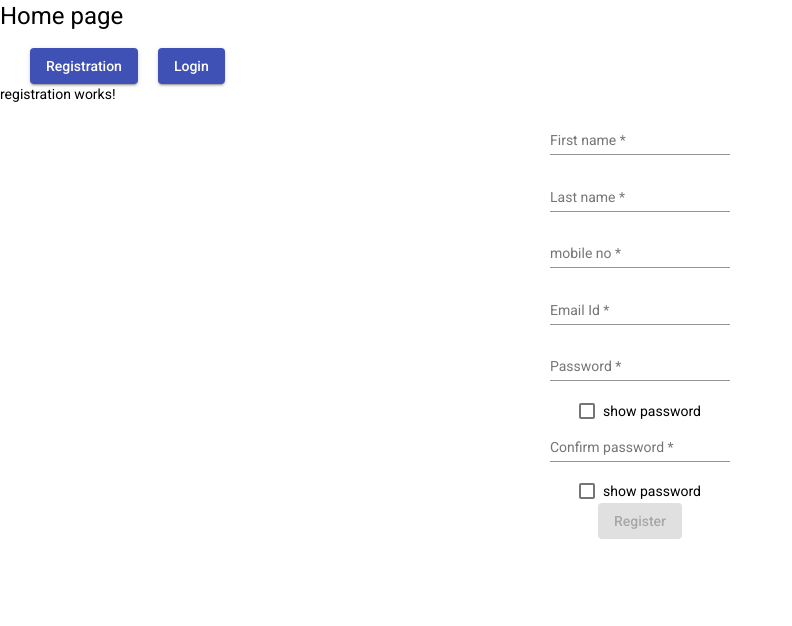
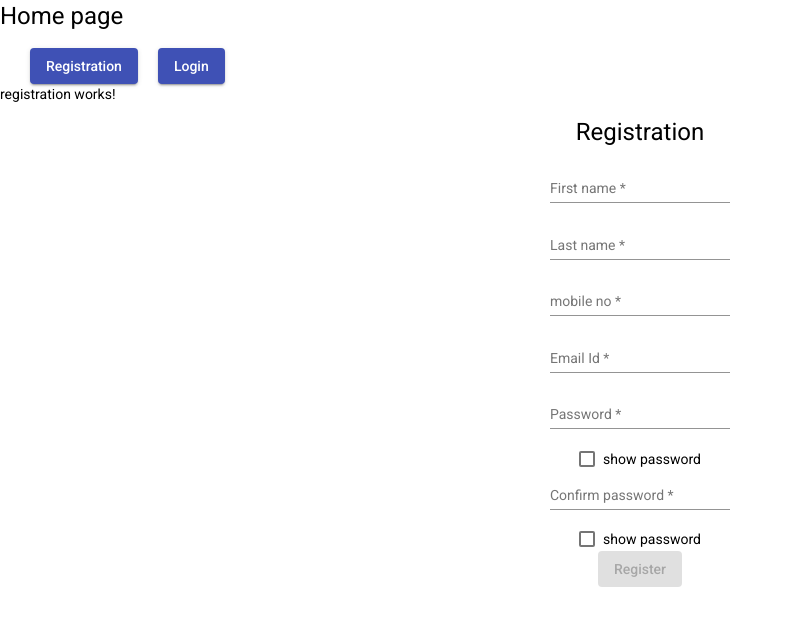
Before and after one commit to TransaQ-Solutions/my_proj, an Angular app: page /registration in a window 1280 px wide. Shown: the top 626 px of the page, without its empty margins (0-792 px from the left). Built offline with nearby package versions, Linux system fonts and the light colour scheme.

Commit message:
untoucherror

```diff
--- a/src/app/registration/registration.component.html
+++ b/src/app/registration/registration.component.html
@@ -1,6 +1,7 @@
 <p>registration works!</p>
 <div class="sample1">
-<form [formGroup]="myForm" (ngSubmit)="myForm.valid && onSubmit()" noval>
+  <h1>Registration </h1>
+<form  #form="ngForm" [formGroup]="myForm" (ngSubmit)="myForm.valid && onSubmit()" novalidate >
 <div class="example-container">
   <div>
     <mat-form-field>
@@ -59,7 +60,7 @@
 
 
   </div>
-  <button type="submit"  [disabled]="!myForm.valid" mat-raised-button color="primary"> Register</button>
-
+  <button type="submit" routerLink="/registration"  [disabled]="!myForm.valid" mat-raised-button color="primary"> Register</button>
+  <!-- <button  routerLink="/login" mat-raised-button color="primary"> Login</button> -->
 </form>
 </div>
--- a/src/app/registration/registration.component.ts
+++ b/src/app/registration/registration.component.ts
@@ -1,5 +1,5 @@
-import { Component, OnInit } from '@angular/core';
-import { FormBuilder, FormGroup, Validators } from '@angular/forms';
+import { Component, OnInit, ViewChild } from '@angular/core';
+import { FormBuilder, FormGroup, Validators,FormGroupDirective } from '@angular/forms';
 // import { ConfirmedValidator } from './confirmed.validator';
 @Component({
   selector: 'app-registration',
@@ -7,7 +7,7 @@ import { FormBuilder, FormGroup, Validators } from '@angular/forms';
   styleUrls: ['./registration.component.scss']
 })
 export class RegistrationComponent implements OnInit {
-
+  // touched=false;
   myForm: FormGroup;
   firstname: any;
   lastname: any;
@@ -18,6 +18,7 @@ export class RegistrationComponent implements OnInit {
   message = '';
   user:any={};
 
+   @ViewChild(FormGroupDirective) formGroupDirective: FormGroupDirective;
 
 
   constructor(private fb: FormBuilder) { }
@@ -40,9 +41,12 @@ export class RegistrationComponent implements OnInit {
     this.user =Object.assign(this.user,this.myForm.value);
 this.addUser(this.user);
 // console.log(JSON.stringify(this.password));
-    alert("submitted");
-    this.myForm.reset();
-    this.myForm.markAsUntouched();
+
+   alert("submitted");
+
+
+    // this.myForm.markAsUntouched();
+    // window.location.reload()
     }
   }
 addUser(user){
@@ -54,7 +58,9 @@ let users =[];
     users=[user];
   }
   localStorage.setItem('Users', JSON.stringify(users));
+  this.formGroupDirective.resetForm();
 }
+
 valid(){
   console.log("check the confirm");
   if (this.password != this.conpass) {
@@ -63,4 +69,8 @@ valid(){
 this.message="";
   }
 }
+
+// buttonClick(){
+//   this.form.onSubmit.emit();
+// }
 }
```
